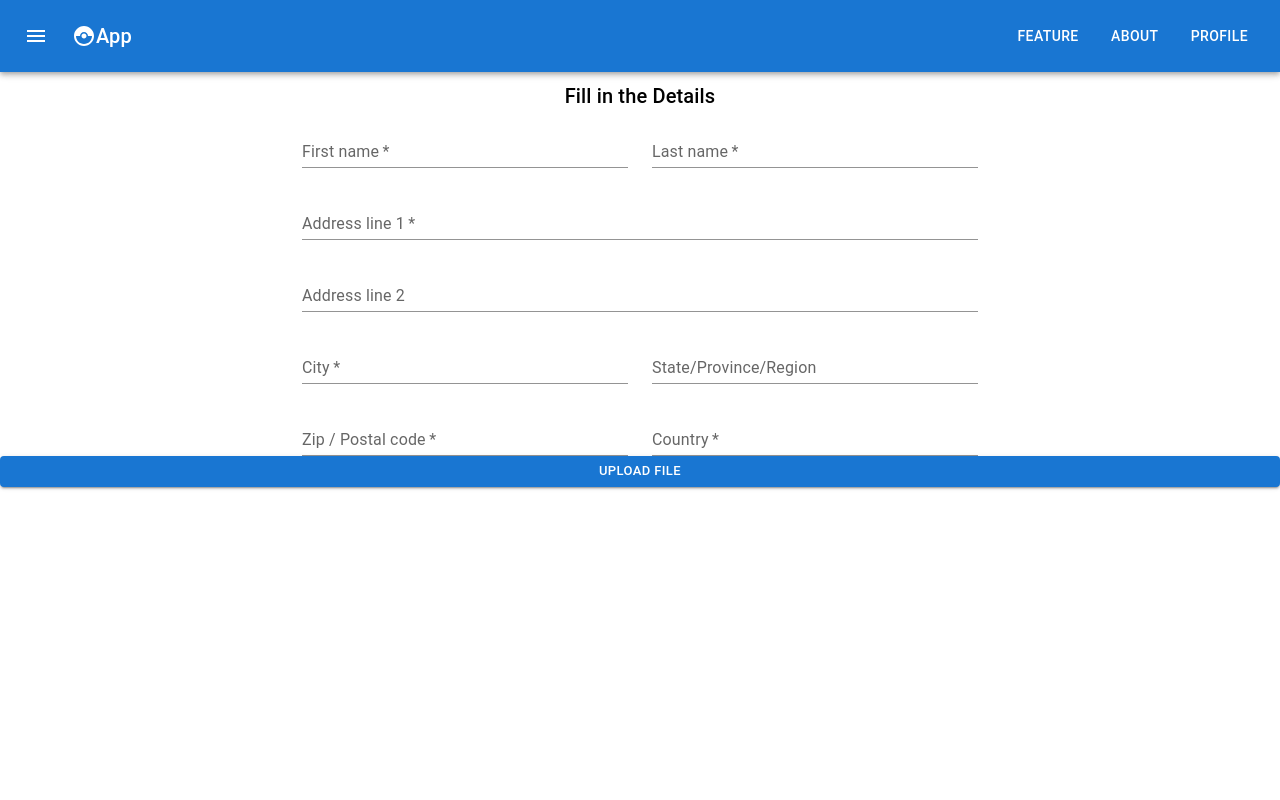
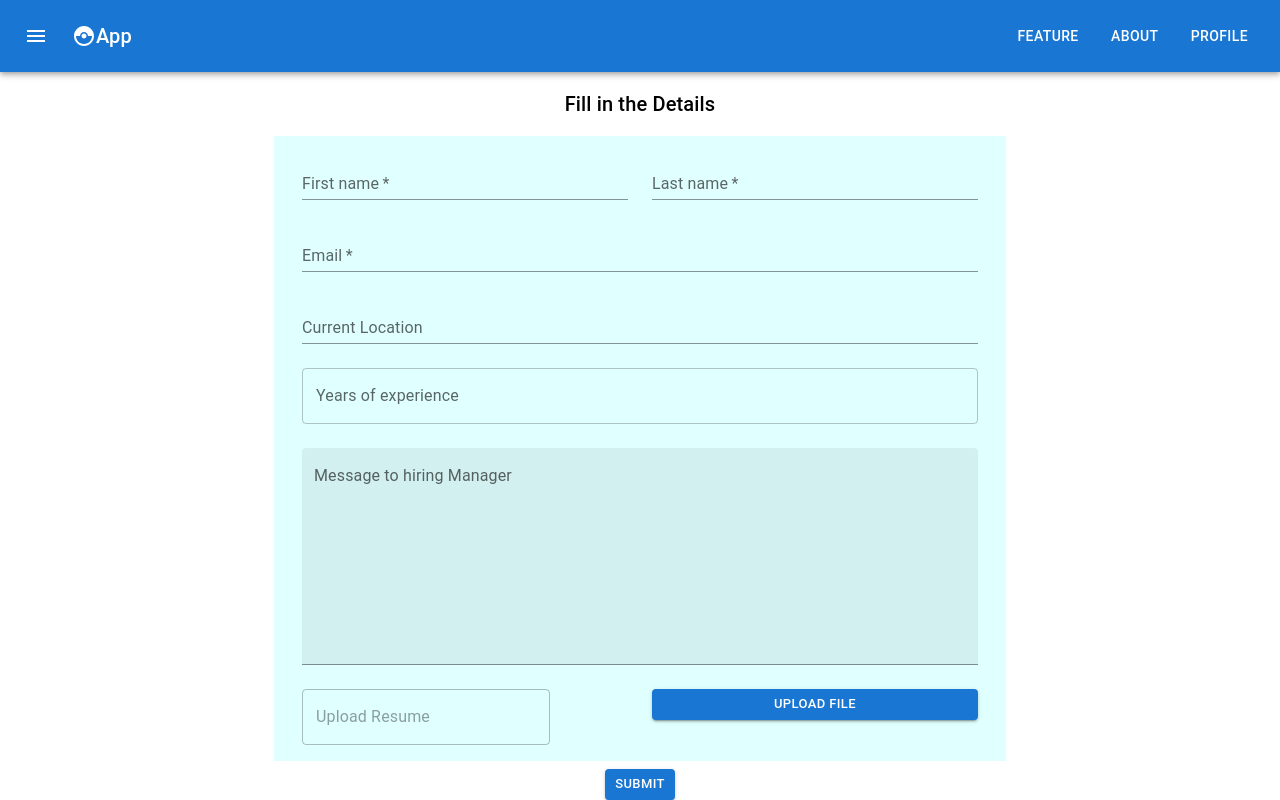
Before and after one commit to LIL-giraffe/Job-Board, a React (Create React App) app: page /forms in a window 1280 px wide. Built offline with nearby package versions, Linux system fonts and the light colour scheme.

Commit message:
forms done

```diff
--- a/src/components/ApplicationForm.js
+++ b/src/components/ApplicationForm.js
@@ -1,23 +1,42 @@
-import React from "react";
+import React, { useState } from "react";
 import Header from "./Header";
-import { Typography } from "@mui/material";
+import { Box, Typography } from "@mui/material";
 import TextField from "@mui/material/TextField";
 import Grid from "@mui/material/Grid";
 import Button from "@mui/material/Button";
-
+import { useNavigate } from "react-router-dom";
 
 const ApplicationForm = () => {
-
+  const [active, setActive] = useState(false);
+  const navigate = useNavigate();
+  const handleSubmit = (e) => {
+    e.preventDefault();
+    setActive(true)
+  };
+  const goto = () => {
+    navigate("/");
+  };
   return (
     <>
       <Header />
       <Typography
         variant="h6"
-        sx={{ display: "flex", justifyContent: "center", margin: "8px" }}
+        sx={{ display: "flex", justifyContent: "center", margin: "16px" }}
       >
         Fill in the Details
       </Typography>
-      <div style={{ display: "flex", justifyContent: "center" }}>
+      <Box display="flex" justifyContent="center">
+        {!active ? (
+          <Box
+            sx={{
+              display: "flex",
+              justifyContent: "center",
+              backgroundColor: "lightcyan",
+              color: "white",
+              padding: "16px",
+              width: "700px",
+            }}
+          >
             <Grid container spacing={3} sx={{ width: "700px" }}>
               <Grid item xs={12} sm={6}>
                 <TextField
@@ -44,72 +63,84 @@ const ApplicationForm = () => {
               <Grid item xs={12}>
                 <TextField
                   required
-              id="address1"
-              name="address1"
-              label="Address line 1"
+                  id="email"
+                  name="email"
+                  label="Email"
                   fullWidth
-              autoComplete="shipping address-line1"
+                  autoComplete="Email"
                   variant="standard"
                 />
               </Grid>
               <Grid item xs={12}>
                 <TextField
-              id="address2"
-              name="address2"
-              label="Address line 2"
+                  id="location"
+                  name="location"
+                  label="Current Location"
                   fullWidth
-              autoComplete="shipping address-line2"
+                  autoComplete="Current Location"
                   variant="standard"
                 />
               </Grid>
-          <Grid item xs={12} sm={6}>
+              <Grid item xs={12}>
                 <TextField
-              required
-              id="city"
-              name="city"
-              label="City"
+                  id="outlined-number"
+                  label="Years of experience"
                   fullWidth
-              autoComplete="shipping address-level2"
-              variant="standard"
+                  type="number"
                 />
               </Grid>
-          <Grid item xs={12} sm={6}>
+              <Grid item xs={12}>
                 <TextField
-              id="state"
-              name="state"
-              label="State/Province/Region"
+                  id="Message"
+                  label="Message to hiring Manager"
+                  multiline
                   fullWidth
-              variant="standard"
+                  rows={8}
+                  variant="filled"
                 />
               </Grid>
+
               <Grid item xs={12} sm={6}>
-            <TextField
-              required
-              id="zip"
-              name="zip"
-              label="Zip / Postal code"
-              fullWidth
-              autoComplete="shipping postal-code"
-              variant="standard"
-            />
+                <TextField disabled id="resume" label="Upload Resume" />
               </Grid>
               <Grid item xs={12} sm={6}>
-            <TextField
-              required
-              id="country"
-              name="country"
-              label="Country"
-              fullWidth
-              autoComplete="shipping country"
-              variant="standard"
-            />
+                <Button
+                  size="small"
+                  variant="contained"
+                  component="label"
+                  sx={{ display: "flex", justifyContent: "center" }}
+                >
+                  Upload File
+                  <input type="file" hidden />
+                </Button>
               </Grid>
             </Grid>
-      </div>
-      <Button size="small" variant="contained" component="label" sx={{display:"flex", justifyContent:"center"}}>
-        Upload File
-        <input  type="file" hidden />
+          </Box>
+        ) : (
+          <Box
+            sx={{
+              display: "flex",
+              justifyContent: "center",
+              backgroundColor: "lightcyan",
+              color: "white",
+              padding: "16px",
+              width: "700px",
+              gap:"8px",
+              flexDirection:"column",
+            }}
+          >
+            <TextField disabled label="Thanks for applying" />
+            <Button size="small" variant="contained" onClick={goto}>
+              Search more jobs...
             </Button>
+          </Box>
+        )}
+      </Box>
+      {!active && (<Box sx={{ display: "flex",  justifyContent: "center", marginTop: "8px" }}>
+        <Button size="small" variant="contained" onClick={handleSubmit}>
+          Submit
+        </Button>
+      </Box>)}
     </>
   );
 };
```
Also changed, not shown: 1 other file (tests, documents, lock files or other folders). Lines whose indentation alone changed are shown as unchanged.
